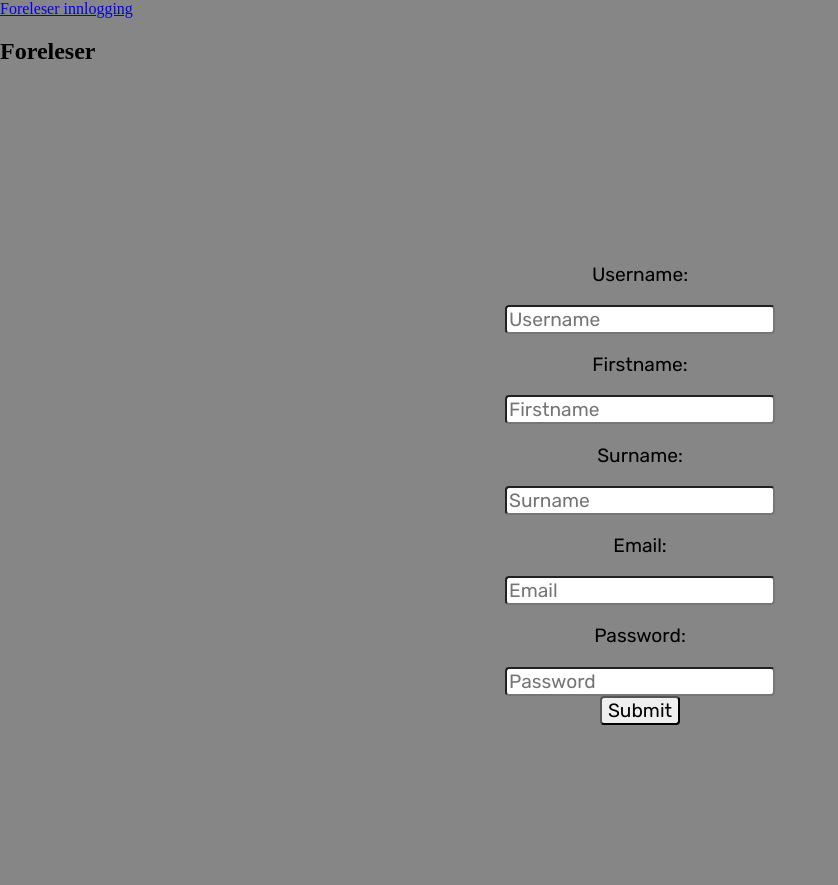
After one commit to Prosjekt-Gruppe-5/Prosjekt5, a PHP site: page /sites/signup_student.php in a window 1280 px wide. The commit adds this page. Shown: the whole page, without its empty margins (0-838 px from the left). Run offline with PHP 8.4, Linux system fonts and the light colour scheme.

```diff
--- a/sites/includes/signup_unsec.inc.php
+++ b/sites/includes/signup_foreleser.inc.php
@@ -1,5 +1,5 @@
 <?php
-
+//Mer kommer bare struktur for nå
 if (isset($_POST['submit'])) {
 
 	include_once 'dbh.inc.php';
@@ -9,7 +9,6 @@ if (isset($_POST['submit'])) {
 	$last = mysqli_real_escape_string($conn, $_POST['last']);
 	$email = mysqli_real_escape_string($conn, $_POST['email']);
 	$pwd = mysqli_real_escape_string($conn, $_POST['pwd']);
-
 	//Error handler
 	//Check for empty fields
 	if (empty($first) || empty($last) || empty($email) || empty($uid) || empty($pwd)) {
@@ -19,7 +18,8 @@ if (isset($_POST['submit'])) {
 			//Insert the user into the database
 			$sql = "INSERT INTO regist (username, first, last, email, password) VALUES ('$uid', '$first', '$last', '$email', '$pwd');";
 			mysqli_query($conn, $sql);
-			header("Location: ../signup.php?signup=success");
+			include 'upload.inc.php';
+			header("Location: ../../index.php?signup=success");
 			exit();
 	}
 
--- /dev/null
+++ b/sites/signup_student.php
@@ -0,0 +1,86 @@
+<!DOCTYPE html>
+<html lang="en">
+<head>
+    <style>
+    @import url('https://fonts.googleapis.com/css2?family=Rubik&display=swap');
+    body{
+        margin: 0;
+        background-color: hsla(0, 0%, 43%, 0.83);
+    }
+    form{
+        margin: 10rem;
+        text-align: center;
+    }
+    input{
+        font-family: 'Rubik', sans-serif;
+        font-size: 1.2em;
+        border-radius: 4px;
+    }
+    p{
+        font-family: 'Rubik', sans-serif;
+        font-size: 1.2em;
+    }
+    </style>
+    <meta charset="UTF-8">
+    <meta name="viewport" content="width=device-width, initial-scale=1.0">
+    <title>Document</title>
+</head>
+<body>
+    <header>
+        <nav>
+            <a href="signup_foreleser.php">Foreleser innlogging</a>
+        </nav>
+    </header>
+
+    <main>
+        <section>
+                <h1>Foreleser</h1><br>
+                <form name="form1" action="includes/signup_unsec.inc.php" method="POST">
+                <p>Username:</p>
+                <input type="text" name="uid" id="uid_id" placeholder="Username"><br>
+                <p>Firstname:</p>
+                <input type="text" name="first" id="first_id" placeholder="Firstname"><br>
+                <p>Surname:</p>
+                <input type="text" name="last" id="last_id" placeholder="Surname"><br>
+                <p>Email:</p>
+                <input type="text" name="email" id="email_id" placeholder="Email"><br>
+                <p>Password:</p>
+                <input type="password" name="pwd" id="pwd_id" placeholder="Password"><br>
+                <a><input type="submit" onclick="return IsEmpty()" name="submit"></a>
+            </form>
+    </main>
+    <script type="text/javascript">
+            function IsEmpty() {
+                var uid1 = document.forms["form1"]["uid"].value;
+                if (uid1 == "") {
+                    alert("Username must be filled out");
+                    return false;
+                }
+
+                var first1 = document.forms["form1"]["first"].value;
+                if (first1 == "") {
+                    alert("Name must be filled out");
+                    return false;
+                }
+
+                var last1 = document.forms["form1"]["last"].value;
+                if (last1 == "") {
+                    alert("Surname must be filled out");
+                    return false;
+                }
+
+                var email1 = document.forms["form1"]["email"].value;
+                if (email1 == "") {
+                    alert("Email must be filled out");
+                    return false;
+                }
+
+                var pwd1 = document.forms["form1"]["pwd"].value;
+                if (pwd1 == "") {
+                    alert("Password must be filled out");
+                    return false;
+                }
+            }
+        </script>
+    </body>
+</html>
```
Also changed, not shown: sites/includes/signup_student.inc.php (added, +28 -0 lines), sites/includes/upload.inc.php (added, +43 -0 lines), sites/signup_foreleser.php (renamed from sites/signup.php, +21 -3 lines).
